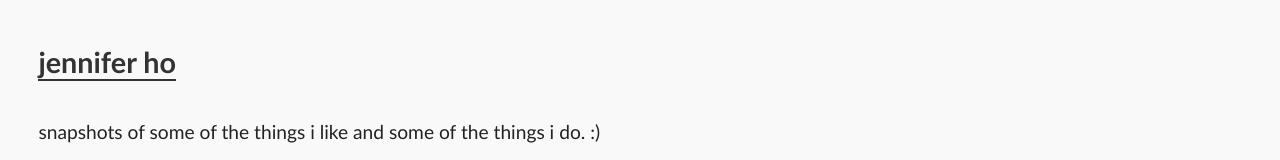
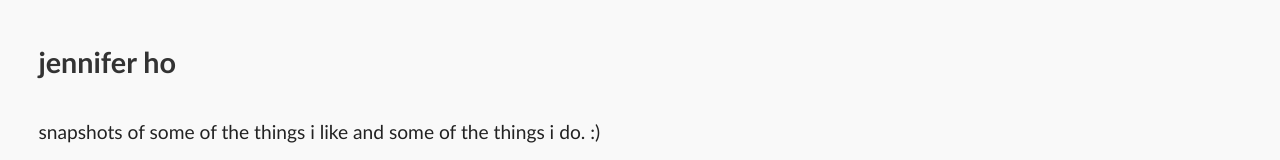
Before and after one commit to yuejn/jenniferho.co, a plain HTML site: page behind-the-scenes.html in a window 1280 px wide. Shown: the top 160 px of the page. Drawn offline with nearby package versions, Linux system fonts and the light colour scheme.

Commit message:
Update assets

```diff
--- a/style.css
+++ b/style.css
@@ -76,6 +76,10 @@ h1 {
   margin-bottom: 1em;
 }
 
+h1 a {
+  border-bottom: none;
+}
+
 h2 {
   font-size: 1.2em;
 }
```
Also changed, not shown: favicon.ico (added).
